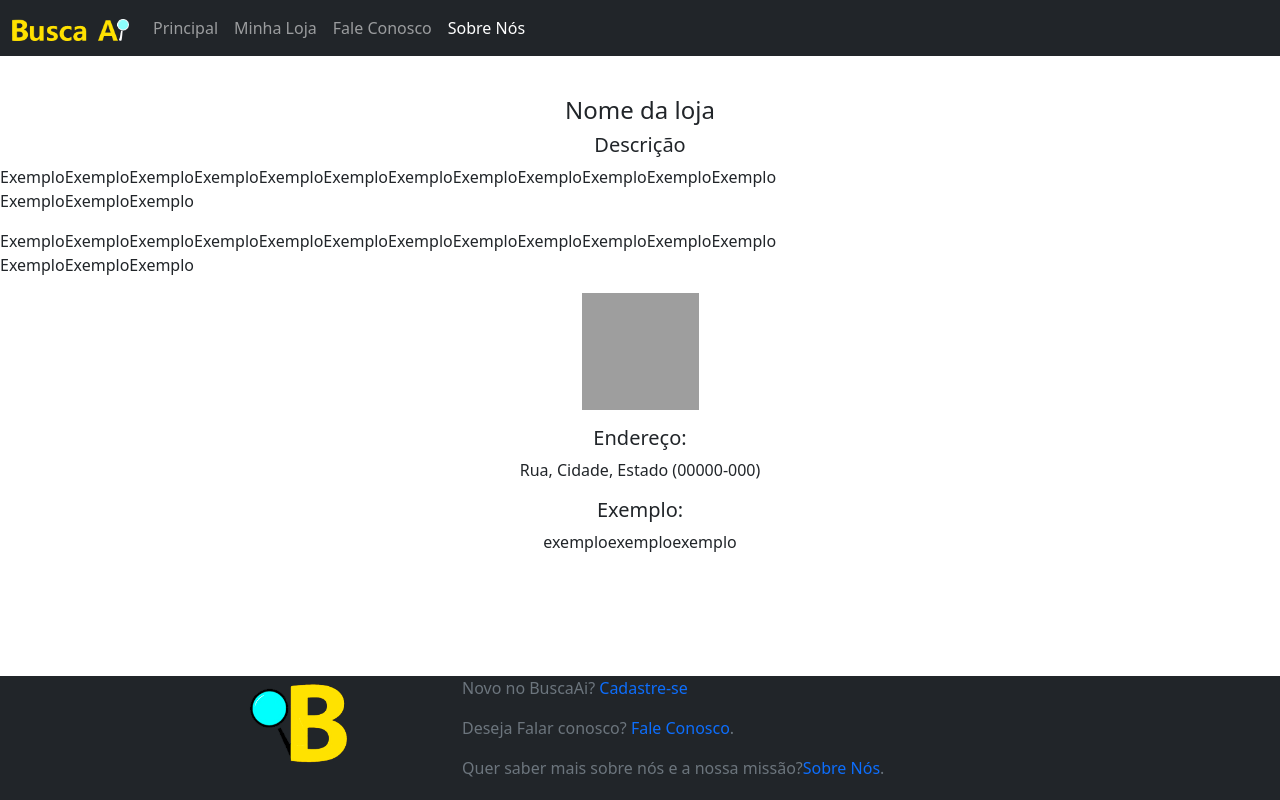
After one commit to srTeixeiraDias/BuscaAi_Tcc, a PHP site: page /minhaloja.php in a window 1280 px wide. The commit adds this page. Run offline with PHP 8.4, Linux system fonts and the light colour scheme; grey boxes are pictures that could not be loaded.

Commit message:
alterações em aula

```diff
--- a/faleconosco.php
+++ b/faleconosco.php
@@ -7,7 +7,7 @@
     <?php include "bootstrap.php"?>
     <title>Fale Conosco</title>
 </head>
-<body>
+<body style= "padding-bottom: 124px;">
 <div class="card text-center">
   <div class="card-header">
     Destaque
--- /dev/null
+++ b/minhaloja.php
@@ -0,0 +1,55 @@
+<!DOCTYPE html>
+<html lang="en">
+<head>
+    <meta charset="UTF-8">
+    <meta http-equiv="X-UA-Compatible" content="IE=edge">
+    <meta name="viewport" content="width=device-width, initial-scale=1.0">
+    <link rel="stylesheet" href="style.css">
+    <title>Sobre Nos</title>
+    <?php include"bootstrap.php"?>
+</head>
+<body>
+
+<nav class="navbar navbar-expand-lg navbar navbar-dark fixed-top bg-dark">
+  <div class="container-fluid">
+    <button class="navbar-toggler" type="button" data-bs-toggle="collapse" data-bs-target="#navbarTogglerDemo01" aria-controls="navbarTogglerDemo01" aria-expanded="false" aria-label="Toggle navigation">
+      <span class="navbar-toggler-icon"></span>
+    </button>
+    <div class="collapse navbar-collapse" id="navbarTogglerDemo01">
+      <a class="navbar-brand" href="./principal.php"><img src="imagens/buscaaiwhite.png" height="22,5" width="117"></a>
+      <ul class="navbar-nav me-auto mb-2 mb-lg-0">
+        <li class="nav-item">
+          <a class="nav-link " aria-current="page" href="./principal.php">Principal</a>
+        </li>
+        <li class="nav-item">
+          <a class="nav-link" aria-current="page" href="#">Minha Loja</a>
+        </li>
+        <li class="nav-item">
+          <a class="nav-link" href="./faleconosco.php">Fale Conosco</a>
+        </li>
+        <li class="nav-item">
+          <a class="nav-link active"  href="./sobrenos.php">Sobre Nós</a>
+        </li>
+      </ul>
+
+    </div>
+  </div>
+</nav>
+<br>
+<br><br><br><center><h4>Nome da loja</h4></center>
+
+<div id="ml">
+  <center><h5>Descrição</h5></center>
+  <p>ExemploExemploExemploExemploExemploExemploExemploExemploExemploExemploExemploExemplo<br>ExemploExemploExemplo</p>
+  <p>ExemploExemploExemploExemploExemploExemploExemploExemploExemploExemploExemploExemplo<br>ExemploExemploExemplo</p>
+</div>
+<div id="ml1"><center><img src="imagens/mercado.png" height="117" width="117"></center>
+<center> <p><h5>Endereço:</h5>Rua, Cidade, Estado
+(00000-000)</p>
+<p><h5>Exemplo:</h5>exemploexemploexemplo</p> </center>
+</div>
+
+<?php include "rodape.php"?>
+
+</body>
+</html>
--- a/principal.php
+++ b/principal.php
@@ -11,7 +11,7 @@ $dao = new Dao(); ?>
     <?php include "bootstrap.php" ?>
     <title>BuscaAi</title>
 </head>
-<body>
+<body style= "padding-bottom: 124px; padding-top: 30px;">
 <nav class="navbar navbar-expand-lg navbar navbar-dark fixed-top bg-dark">
   <div class="container-fluid">
     <button class="navbar-toggler" type="button" data-bs-toggle="collapse" data-bs-target="#navbarTogglerDemo01" aria-controls="navbarTogglerDemo01" aria-expanded="false" aria-label="Toggle navigation">
--- a/rodape.php
+++ b/rodape.php
@@ -1,13 +1,16 @@
-<footer class="text-muted bg-dark">
+<footer class="text-muted bg-dark fixed-bottom pb-1">
     <div class="container">
-      <p class="float-right">
-      <a class="navbar-brand" href="./principal.php" id="navlogo"><img src="imagens/buscaaiminimal.png" height="90" width="117"></a>
-      </p>
-      <p>Este exemplo de álbum é &copy; Bootstrap, mas, por favor, baixe e customize por conta própria.</p>
-      <p>Novo no BuscaAi? <a href="./cadastro.php">Cadastre-se</a> </P>
-      <p> Deseja Falar conosco? <a href="./faleconosco.php">Fale Conosco</a>.</p>
-      <p> Quer saber mais sobre nós e a nossa missão?<a href="./sobrenos.php">Sobre Nós</a>.</p>
+      <div class="row">
+        <div class="col-4">
+          <a class="navbar-brand" href="./principal.php" id="navlogo"><img src="imagens/buscaaiminimal.png" height="90" width="117"></a>
+        </div>
 
 
-    </div>
-  </footer>
+        <div class="col-8">
+          <p>Novo no BuscaAi? <a href="./cadastro.php">Cadastre-se</a> </P>
+          <p> Deseja Falar conosco? <a href="./faleconosco.php">Fale Conosco</a>.</p>
+          <p> Quer saber mais sobre nós e a nossa missão?<a href="./sobrenos.php">Sobre Nós</a>.</p>
+        </div>
+     </div>
+   </div>
+</footer>
--- a/sobrenos.php
+++ b/sobrenos.php
@@ -7,7 +7,7 @@
     <title>Sobre Nos</title>
     <?php include"bootstrap.php"?>
 </head>
-<body>
+<body style= "padding-bottom: 124px;">
 
 <nav class="navbar navbar-expand-lg navbar navbar-dark fixed-top bg-dark">
   <div class="container-fluid">
--- a/style.css
+++ b/style.css
@@ -1,4 +1,7 @@
 *{margin: 0;}
+
+
+
 
 #titulolog{
     margin-top: 50px;
```
